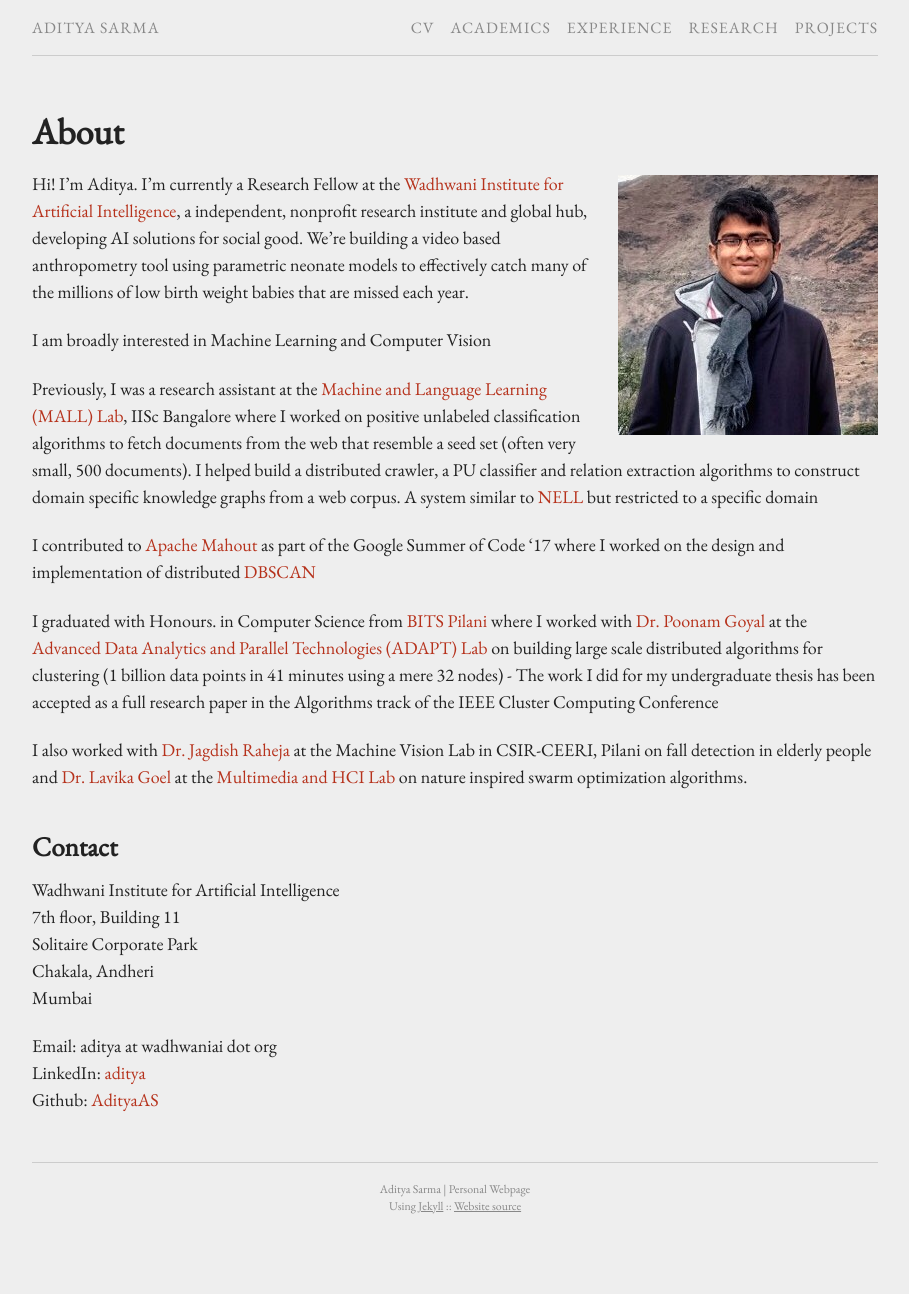
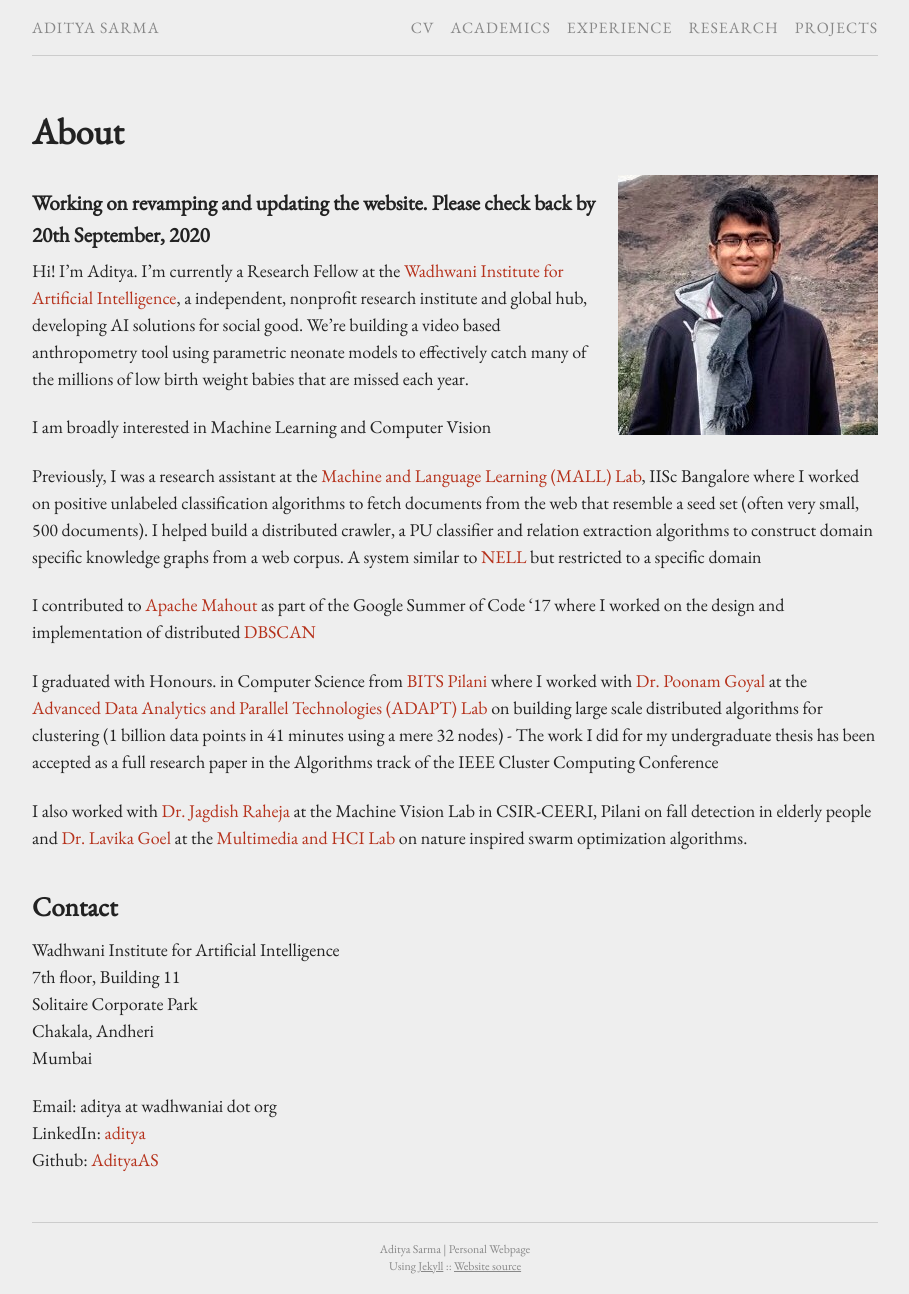
Before and after one commit to sanchit-ahuja/sanchit-ahuja.github.io, a Jekyll site: the page built from index.md, in a window 1280 px wide. Shown: the whole page, without its empty margins (185-1094 px from the left). Built offline with Jekyll 4.4.1, drawn with Linux system fonts in a browser that asks for light colours; before the commit the page ends 1234 px from its top, so only the background shows below that.

Commit message:
Update main page

```diff
--- a/index.md
+++ b/index.md
@@ -5,6 +5,8 @@ permalink: /
 ---
 
 {% include image.html url="images/photo.jpg" caption="" max_width="300px" align="right" %}
+
+### Working on revamping and updating the website. Please check back by 20th September, 2020
 
 Hi! I'm Aditya. I'm currently a Research Fellow at the [Wadhwani Institute for Artificial Intelligence]{:target="_blank"}, a independent, nonprofit research institute and global hub, developing AI solutions for social good. We're building a video based anthropometry tool using parametric neonate models to effectively catch many of the millions of low birth weight babies that are missed each year.
 
```
Also changed, not shown: experience.md (+1 -0 lines).
